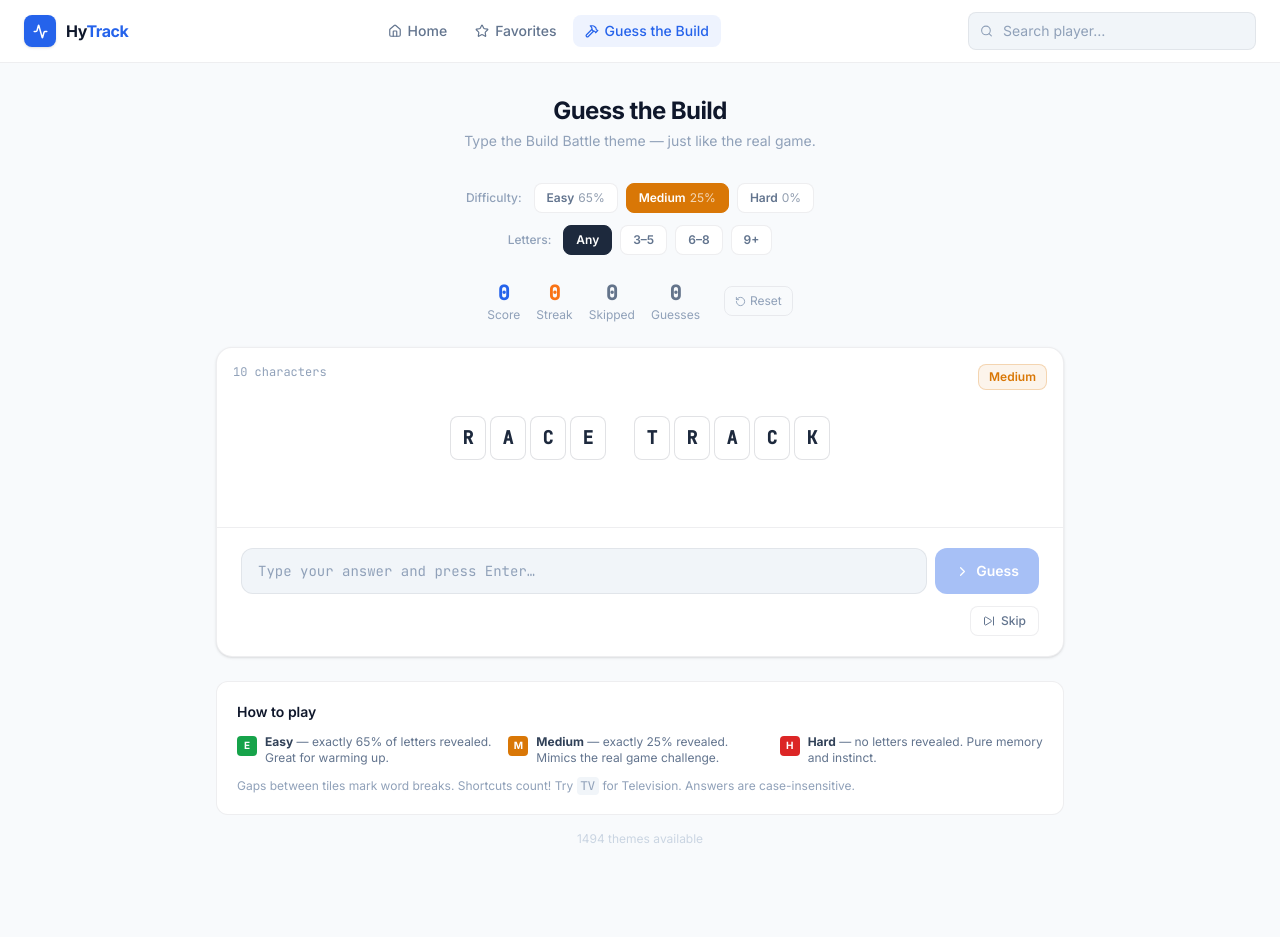
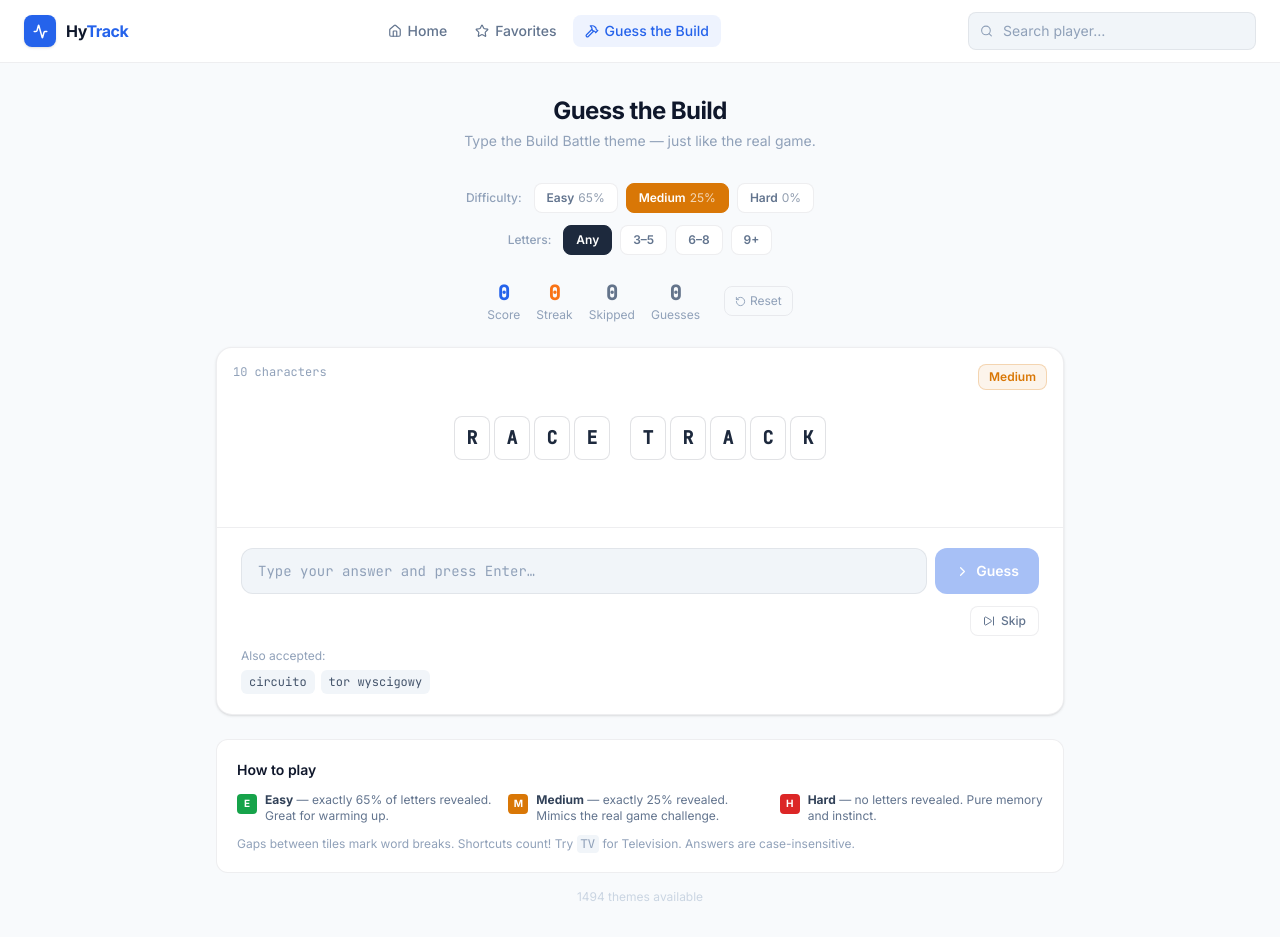
Before and after one commit to MohamadG004/BuildSync, a Next.js app in the folder HyTrack/: page /guess-the-build in a window 1280 px wide. Both pictures are taken after a click on the button "Reveal answer". Before the commit the page ends 879 px from the top, so only its background shows below. Built offline with nearby package versions, Linux system fonts and the light colour scheme.

Commit message:
Added shortcut viewing after pressing reveal answer

```diff
--- a/HyTrack/app/guess-the-build/GuessBuildClient.tsx
+++ b/HyTrack/app/guess-the-build/GuessBuildClient.tsx
@@ -87,7 +87,7 @@ function ThemeDisplay({ theme, mask, solved, wrong }: ThemeDisplayProps) {
       {chars.map((ch, i) => {
         // ── Space: plain gap between words ──────────────────────────────────
         if (ch === ' ') {
-          return <div key={i} className="w-5" aria-hidden />;
+          return <div key={i} className="w-3" aria-hidden />;
         }
 
         const shown = mask[i] || solved;
@@ -218,7 +218,7 @@ export function GuessBuildClient() {
       setStatus('correct');
       setScore(s => s + 1);
       setStreak(st => st + 1);
-      nextTimerRef.current = setTimeout(() => loadTheme(currentTheme), 900);
+      nextTimerRef.current = setTimeout(() => loadTheme(currentTheme), 500);
     } else {
       setStatus('wrong');
       setStreak(0);
@@ -411,7 +411,7 @@ export function GuessBuildClient() {
                 className="mt-5 flex items-center gap-2 text-sm font-semibold text-[var(--green)]"
               >
                 <Check size={16} />
-                Correct! Next theme loading…
+                Correct!
               </motion.div>
             )}
             {status === 'wrong' && (
@@ -484,6 +484,36 @@ export function GuessBuildClient() {
               Skip
             </button>
           </div>
+
+          {/* Aliases shown after reveal */}
+          <AnimatePresence>
+            {showAnswer && (
+              <motion.div
+                initial={{ opacity: 0, height: 0 }}
+                animate={{ opacity: 1, height: 'auto' }}
+                exit={{ opacity: 0, height: 0 }}
+                className="mt-3 overflow-hidden"
+              >
+                {currentTheme?.aliases && currentTheme.aliases.length > 0 ? (
+                  <>
+                    <p className="text-xs text-slate-400 mb-1.5">Also accepted:</p>
+                    <div className="flex flex-wrap gap-1.5">
+                      {currentTheme.aliases.map((alias) => (
+                        <span
+                          key={alias}
+                          className="rounded-md bg-slate-100 px-2 py-1 font-mono text-xs text-slate-600"
+                        >
+                          {alias}
+                        </span>
+                      ))}
+                    </div>
+                  </>
+                ) : (
+                  <p className="text-xs text-slate-400">No shortcuts for this one - exact answer only.</p>
+                )}
+              </motion.div>
+            )}
+          </AnimatePresence>
         </div>
       </motion.div>
 
```
